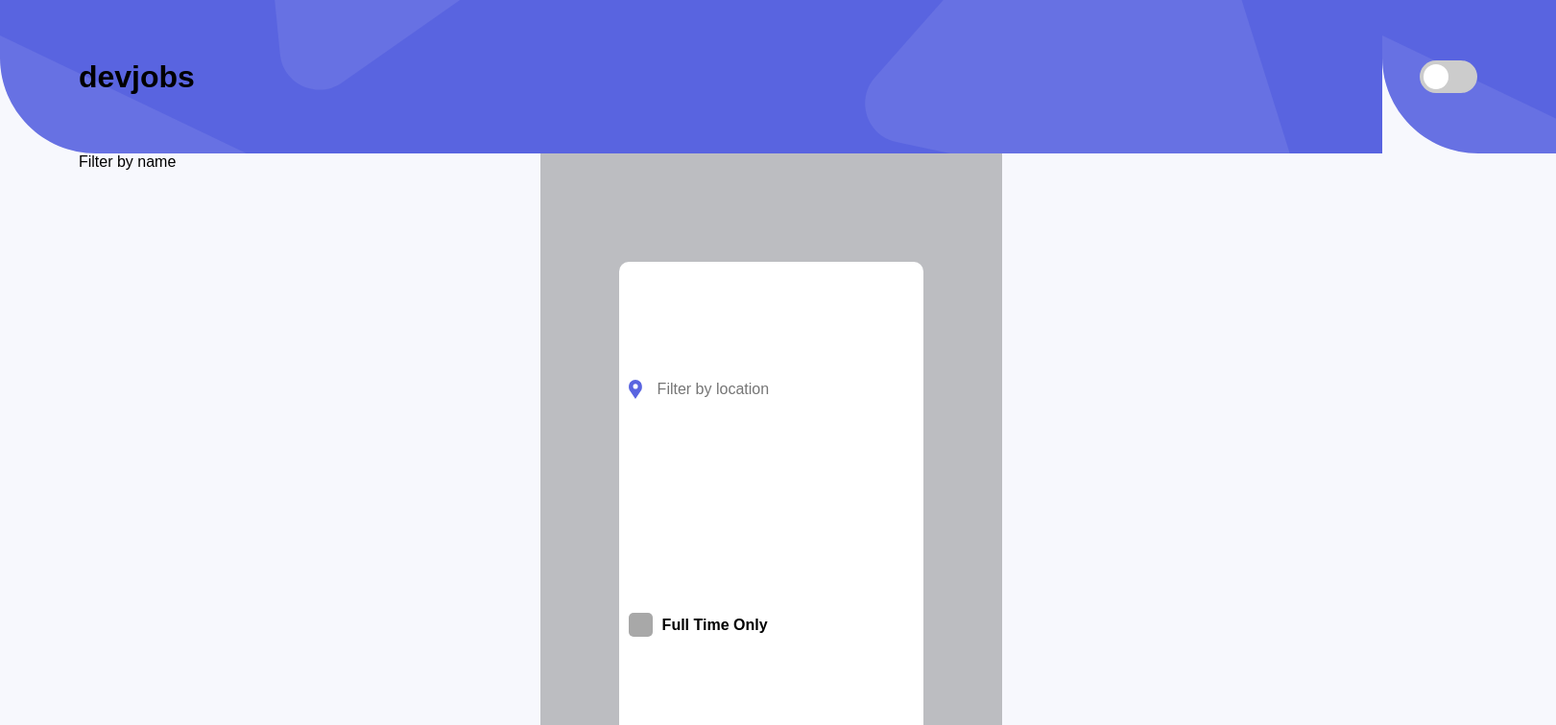
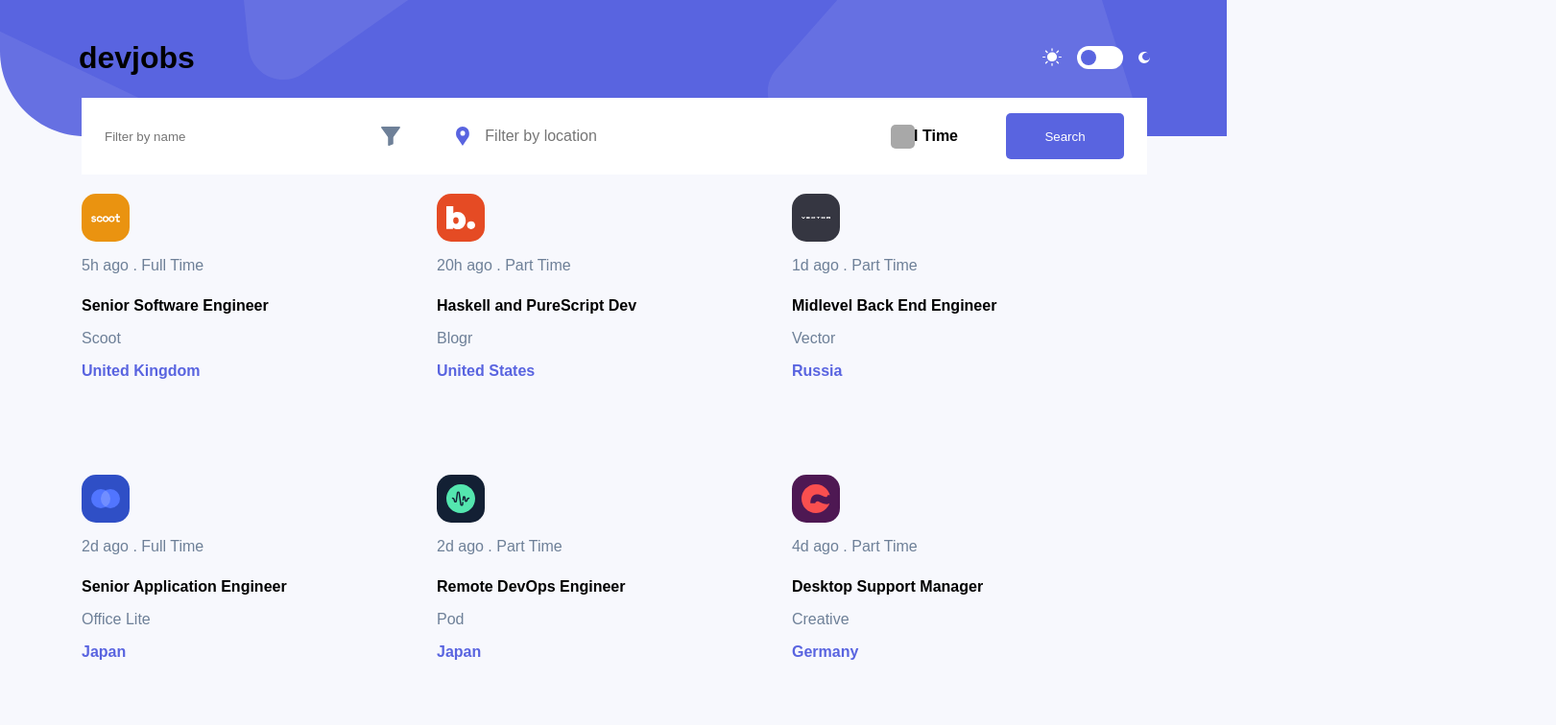
Before and after one commit to Cvellle/Dev-Jobs-Quantox, a React (Create React App) app: page / in a window 1280 px wide. Shown: the top 756 px of the page at 96% size, 1621 px wide, since content can reach past the window. Built offline with nearby package versions, Linux system fonts and the light colour scheme.

Commit message:
filter logic, dashboard UI

```diff
--- a/src/App.css
+++ b/src/App.css
@@ -4,7 +4,7 @@ html {
 }
 
 body {
-  font-family: Jost, sans-serif;
+  font-family: Kumbh Sans, sans-serif;
   margin: 0;
   padding: 0;
   display: flex;
@@ -136,17 +136,45 @@ button {
 .header {
   background-image: url("/src/assets/mobile/bg-pattern-header.svg");
   padding: 0 6.4vw;
+  width: 100vw;
   /* Rounded sliders */
 }
 @media screen and (min-width: 768px) {
   .header {
     background-image: url("/src/assets/tablet/bg-pattern-header.svg");
+    background-size: contain;
+    height: 20.8333333333vw;
   }
 }
 @media screen and (min-width: 1280px) {
   .header {
     background-image: url("/src/assets/desktop/bg-pattern-header.svg");
+    background-repeat: no-repeat;
+    height: 11.1111111111vw;
   }
+}
+.header .switch-wrapper {
+  display: flex;
+  align-items: center;
+}
+.header .switch-wrapper .img1 {
+  display: inline-block;
+  height: 20px;
+  width: 20px;
+  background-image: url(/src/assets/desktop/icon-sun.svg);
+  background-size: contain;
+  background-repeat: no-repeat;
+}
+.header .switch-wrapper .switch {
+  margin: 0 16px;
+}
+.header .switch-wrapper .img2 {
+  display: inline-block;
+  height: 12px;
+  width: 12px;
+  background-image: url(/src/assets/desktop/icon-moon.svg);
+  background-size: contain;
+  background-repeat: no-repeat;
 }
 .header .wrapper {
   display: flex;
@@ -154,6 +182,7 @@ button {
   justify-content: space-between;
   align-items: center;
   height: 36.2666666667vw;
+  padding-bottom: 40px;
 }
 @media screen and (min-width: 768px) {
   .header .wrapper {
@@ -163,8 +192,8 @@ button {
 .header .switch {
   position: relative;
   display: inline-block;
-  width: 60px;
-  height: 34px;
+  width: 48px;
+  height: 24px;
 }
 .header .switch input {
   opacity: 0;
@@ -178,31 +207,25 @@ button {
   left: 0;
   right: 0;
   bottom: 0;
-  background-color: #ccc;
+  background-color: white;
   -webkit-transition: 0.4s;
   transition: 0.4s;
 }
 .header .slider:before {
   position: absolute;
   content: "";
-  height: 26px;
-  width: 26px;
+  height: 16px;
+  width: 16px;
   left: 4px;
   bottom: 4px;
-  background-color: white;
+  background-color: #5964e0;
   -webkit-transition: 0.4s;
   transition: 0.4s;
 }
-.header input:checked + .slider {
-  background-color: #2196f3;
-}
-.header input:focus + .slider {
-  box-shadow: 0 0 1px #2196f3;
-}
 .header input:checked + .slider:before {
-  -webkit-transform: translateX(26px);
-  -ms-transform: translateX(26px);
-  transform: translateX(26px);
+  -webkit-transform: translateX(24px);
+  -ms-transform: translateX(24px);
+  transform: translateX(24px);
 }
 .header .slider.round {
   border-radius: 34px;
@@ -223,19 +246,60 @@ button {
   /* Show the checkmark when checked */
   /* Style the checkmark/indicator */
 }
+@media screen and (min-width: 1280px) {
+  .jobs {
+    padding: 0;
+  }
+}
 .jobs .wrapper {
   width: 100%;
+}
+@media screen and (min-width: 1280px) {
+  .jobs .wrapper {
+    width: 1110px;
+  }
 }
 .jobs .wrapper .search-bar {
   display: flex;
 }
+@media screen and (min-width: 768px) {
+  .jobs .wrapper .search-bar {
+    height: 80px;
+    margin-top: -40px;
+    background-color: #fff;
+  }
+}
 .jobs .wrapper .search-bar .left {
   flex: 0 0 100%;
+  height: 80px;
+  margin-top: -40px;
+  z-index: 2;
+  background-color: white;
+  border-radius: 10px;
+  display: flex;
+  align-items: center;
+  padding: 0 24px;
+  margin-bottom: 8.5333333333vw;
 }
 @media screen and (min-width: 768px) {
   .jobs .wrapper .search-bar .left {
     flex: 0 0 33%;
+    margin-top: 0;
   }
+}
+.jobs .wrapper .search-bar .left div {
+  display: flex;
+  align-items: center;
+  justify-content: space-between;
+  width: 100%;
+}
+.jobs .wrapper .search-bar .left div span {
+  display: inline-block;
+  height: 20px;
+  width: 30px;
+  background-image: url(/src/assets/mobile/icon-filter.svg);
+  background-size: contain;
+  background-repeat: no-repeat;
 }
 .jobs .wrapper .search-bar .right {
   flex: 0 0 100%;
@@ -244,18 +308,22 @@ button {
   left: 0;
   height: 100vh;
   width: 100vw;
-  display: flex;
   justify-content: center;
   align-content: center;
   align-items: center;
   background: rgba(0, 0, 0, 0.24);
   z-index: 2;
-  padding: 6.4vw;
+  padding: 0 24px;
+  display: flex;
 }
 @media screen and (min-width: 768px) {
   .jobs .wrapper .search-bar .right {
     position: relative;
-    flex: 0 0 33%;
+    flex: 1;
+    height: 100%;
+    width: unset;
+    background-color: transparent;
+    display: block;
   }
 }
 .jobs .wrapper .search-bar .right .inner-wrapper {
@@ -273,12 +341,23 @@ button {
   justify-content: flex-start;
   width: 100%;
 }
+@media screen and (min-width: 768px) {
+  .jobs .wrapper .search-bar .right .inner-wrapper {
+    flex-direction: row;
+    padding: 0;
+  }
+}
 .jobs .wrapper .search-bar .right .inner-wrapper .location {
   width: 100%;
   font-style: normal;
   font-weight: bold;
   display: flex;
   align-items: center;
+}
+@media screen and (min-width: 768px) {
+  .jobs .wrapper .search-bar .right .inner-wrapper .location {
+    width: auto;
+  }
 }
 .jobs .wrapper .search-bar .right .inner-wrapper .location span {
   display: block;
@@ -291,7 +370,8 @@ button {
 .jobs .wrapper .search-bar .right .inner-wrapper .location input {
   font-size: 16px;
   line-height: 20px;
-  height: 19.2vw;
+  height: 72px;
+  width: 22.3958333333vw;
 }
 .jobs .wrapper .search-bar .right .inner-wrapper .full-time {
   height: 19.2vw;
@@ -303,13 +383,37 @@ button {
   display: flex;
   align-items: center;
 }
+@media screen and (min-width: 768px) {
+  .jobs .wrapper .search-bar .right .inner-wrapper .full-time {
+    width: auto;
+    height: auto;
+    margin-left: auto;
+  }
+}
+@media screen and (min-width: 1280px) {
+  .jobs .wrapper .search-bar .right .inner-wrapper .full-time {
+    margin-right: 50px;
+  }
+}
+@media screen and (min-width: 768px) {
+  .jobs .wrapper .search-bar .right .inner-wrapper .full-time span.only {
+    display: none;
+  }
+}
 .jobs .wrapper .search-bar .right .inner-wrapper button {
   width: 100%;
   height: 50px;
   border-radius: 5px;
-  background-color: #3a20ad;
+  background-color: #5964e0;
   color: #ffff;
   margin-top: auto;
+}
+@media screen and (min-width: 768px) {
+  .jobs .wrapper .search-bar .right .inner-wrapper button {
+    width: 123px;
+    height: 48px;
+    margin-top: unset;
+  }
 }
 .jobs .wrapper .list-wrapper {
   display: flex;
@@ -343,16 +447,20 @@ button {
 }
 .jobs .wrapper .list-wrapper .list-item .img-container + div {
   margin-top: 16px;
+  color: #6e8098;
 }
 .jobs .wrapper .list-wrapper .list-item h4 {
   margin-top: 24px;
 }
 .jobs .wrapper .list-wrapper .list-item h4 + div {
   margin-top: 16px;
+  color: #6e8098;
 }
 .jobs .wrapper .list-wrapper .list-item strong {
   display: block;
   margin-top: 16px;
+  color: #5964e0;
+  font-weight: 700;
 }
 .jobs .full-time {
   display: block;
@@ -365,6 +473,12 @@ button {
   -moz-user-select: none;
   -ms-user-select: none;
   user-select: none;
+}
+@media screen and (min-width: 768px) {
+  .jobs .full-time {
+    margin-bottom: 0;
+    padding-left: 0;
+  }
 }
 .jobs .full-time input {
   position: absolute;
--- a/src/assets/styles/base/global.scss
+++ b/src/assets/styles/base/global.scss
@@ -4,7 +4,7 @@ html {
 }
 
 body {
-  font-family: Jost, sans-serif;
+  font-family: Kumbh Sans, sans-serif;
   margin: 0;
   padding: 0;
   display: flex;
--- a/src/assets/styles/dashboard.scss
+++ b/src/assets/styles/dashboard.scss
@@ -3,17 +3,57 @@
   justify-content: center;
   padding: 0 vwm(24);
 
+  @include desktop {
+    padding: 0;
+  }
+
   & .wrapper {
     width: 100%;
+
+    @include desktop {
+      width: 1110px;
+    }
 
     & .search-bar {
       display: flex;
 
+      @include tablet {
+        height: 80px;
+        margin-top: -40px;
+        background-color: #fff;
+      }
+
       & .left {
         flex: 0 0 100%;
+        height: 80px;
+        margin-top: -40px;
+        z-index: 2;
+        background-color: white;
+        border-radius: 10px;
+        display: flex;
+        align-items: center;
+        padding: 0 24px;
+        margin-bottom: vwm(32);
 
         @include tablet {
           flex: 0 0 33%;
+          margin-top: 0;
+        }
+
+        div {
+          display: flex;
+          align-items: center;
+          justify-content: space-between;
+          width: 100%;
+
+          span {
+            display: inline-block;
+            height: 20px;
+            width: 30px;
+            background-image: url(/src/assets/mobile/icon-filter.svg);
+            background-size: contain;
+            background-repeat: no-repeat;
+          }
         }
       }
 
@@ -24,17 +64,22 @@
         left: 0;
         height: 100vh;
         width: 100vw;
-        display: flex;
+        // display: none;
         justify-content: center;
         align-content: center;
         align-items: center;
         background: rgba(0, 0, 0, 0.24);
         z-index: 2;
-        padding: vwm(24);
+        padding: 0 24px;
+        display: flex;
 
         @include tablet {
           position: relative;
-          flex: 0 0 33%;
+          flex: 1;
+          height: 100%;
+          width: unset;
+          background-color: transparent;
+          display: block;
         }
 
         & .inner-wrapper {
@@ -52,12 +97,21 @@
           justify-content: flex-start;
           width: 100%;
 
+          @include tablet {
+            flex-direction: row;
+            padding: 0;
+          }
+
           & .location {
             width: 100%;
             font-style: normal;
             font-weight: bold;
             display: flex;
             align-items: center;
+
+            @include tablet {
+              width: auto;
+            }
 
             span {
               display: block;
@@ -71,7 +125,8 @@
             input {
               font-size: 16px;
               line-height: 20px;
-              height: vwm(72);
+              height: 72px;
+              width: vwt(172);
             }
           }
 
@@ -84,15 +139,37 @@
             line-height: 20px;
             display: flex;
             align-items: center;
+
+            @include tablet {
+              width: auto;
+              height: auto;
+              margin-left: auto;
+            }
+
+            @include desktop {
+              margin-right: 50px;
+            }
+
+            span.only {
+              @include tablet {
+                display: none;
+              }
+            }
           }
 
           & button {
             width: 100%;
             height: 50px;
             border-radius: 5px;
-            background-color: rgb(58, 32, 173);
+            background-color: #5964e0;
             color: #ffff;
             margin-top: auto;
+
+            @include tablet {
+              width: 123px;
+              height: 48px;
+              margin-top: unset;
+            }
           }
         }
       }
@@ -130,6 +207,7 @@
         }
         & .img-container + div {
           margin-top: 16px;
+          color: #6e8098;
         }
 
         h4 {
@@ -138,11 +216,14 @@
 
         h4 + div {
           margin-top: 16px;
+          color: #6e8098;
         }
 
         & strong {
           display: block;
           margin-top: 16px;
+          color: #5964e0;
+          font-weight: 700;
         }
       }
     }
@@ -160,6 +241,11 @@
     -moz-user-select: none;
     -ms-user-select: none;
     user-select: none;
+
+    @include tablet {
+      margin-bottom: 0;
+      padding-left: 0;
+    }
   }
 
   /* Hide the browser's default checkbox */
--- a/src/assets/styles/header.scss
+++ b/src/assets/styles/header.scss
@@ -1,13 +1,45 @@
 .header {
   background-image: url("/src/assets/mobile/bg-pattern-header.svg");
   padding: 0 vwm(24);
+  width: 100vw;
 
   @include tablet {
     background-image: url("/src/assets/tablet/bg-pattern-header.svg");
+    background-size: contain;
+    height: vwt(160);
   }
 
   @include desktop {
     background-image: url("/src/assets/desktop/bg-pattern-header.svg");
+    background-repeat: no-repeat;
+    height: vw(160);
+  }
+
+  .switch-wrapper {
+    display: flex;
+    align-items: center;
+
+    .img1 {
+      display: inline-block;
+      height: 20px;
+      width: 20px;
+      background-image: url(/src/assets/desktop/icon-sun.svg);
+      background-size: contain;
+      background-repeat: no-repeat;
+    }
+
+    .switch {
+      margin: 0 16px;
+    }
+
+    .img2 {
+      display: inline-block;
+      height: 12px;
+      width: 12px;
+      background-image: url(/src/assets/desktop/icon-moon.svg);
+      background-size: contain;
+      background-repeat: no-repeat;
+    }
   }
 
   & .wrapper {
@@ -16,6 +48,7 @@
     justify-content: space-between;
     align-items: center;
     height: vwm(136);
+    padding-bottom: 40px;
 
     @include tablet {
       height: 160px;
@@ -25,8 +58,8 @@
   .switch {
     position: relative;
     display: inline-block;
-    width: 60px;
-    height: 34px;
+    width: 48px;
+    height: 24px;
   }
 
   .switch input {
@@ -42,7 +75,7 @@
     left: 0;
     right: 0;
     bottom: 0;
-    background-color: #ccc;
+    background-color: white;
     -webkit-transition: 0.4s;
     transition: 0.4s;
   }
@@ -50,27 +83,19 @@
   .slider:before {
     position: absolute;
     content: "";
-    height: 26px;
-    width: 26px;
+    height: 16px;
+    width: 16px;
     left: 4px;
     bottom: 4px;
-    background-color: white;
+    background-color: #5964e0;
     -webkit-transition: 0.4s;
     transition: 0.4s;
   }
 
-  input:checked + .slider {
-    background-color: #2196f3;
-  }
-
-  input:focus + .slider {
-    box-shadow: 0 0 1px #2196f3;
-  }
-
   input:checked + .slider:before {
-    -webkit-transform: translateX(26px);
-    -ms-transform: translateX(26px);
-    transform: translateX(26px);
+    -webkit-transform: translateX(24px);
+    -ms-transform: translateX(24px);
+    transform: translateX(24px);
   }
 
   /* Rounded sliders */
--- a/src/features/header/components/header.js
+++ b/src/features/header/components/header.js
@@ -5,7 +5,7 @@ const Header = () => {
     <header className="header">
       <div className="wrapper">
         <h1>devjobs</h1>
-        <div>
+        <div className="switch-wrapper">
           <span className="img1"></span>
           <label className="switch">
             <input type="checkbox" />
--- a/src/features/jobsList/components/searchBar.js
+++ b/src/features/jobsList/components/searchBar.js
@@ -28,10 +28,8 @@ const SearchBar = () => {
   };
 
   useEffect(() => {
-    // console.log(filterBy[filterBy.lastFiltered].toLowerCase());
-
     dispatch({
-      type: "FILTER",
+      type: "NEW_FILTER",
       payload: {
         filterProp: filterBy?.lastFiltered,
         filterBy:
@@ -44,8 +42,10 @@ const SearchBar = () => {
   useEffect(() => {
     dispatch({
       type: "SET_FILTERED",
-      payload: state.filtered.length > 0 ? state.filtered : state.jobsData,
     });
+  }, [state.filterState.filtered]);
+
+  useEffect(() => {
     console.log(state.filtered);
   }, [state.filtered]);
 
@@ -53,8 +53,7 @@ const SearchBar = () => {
     <div className="search-bar">
       <div className="left">
         <div className="name">
-          Filter by name
-          <input onInput={addFilter} type="text" name="name" />
+          <input placeholder="Filter by name" onInput={addFilter} type="text" name="name" />
           <span className="icon1"></span>
         </div>
       </div>
@@ -76,7 +75,7 @@ const SearchBar = () => {
               defaultChecked={false}
               name="contract"
             />
-            Full Time Only
+            Full Time <span className="only">Only</span>
             <span className="checkmark"></span>
           </label>
           <button>Search</button>
```
Also changed, not shown: src/store/store.js (+64 -5 lines), 1 other file (tests, documents, lock files or other folders).
